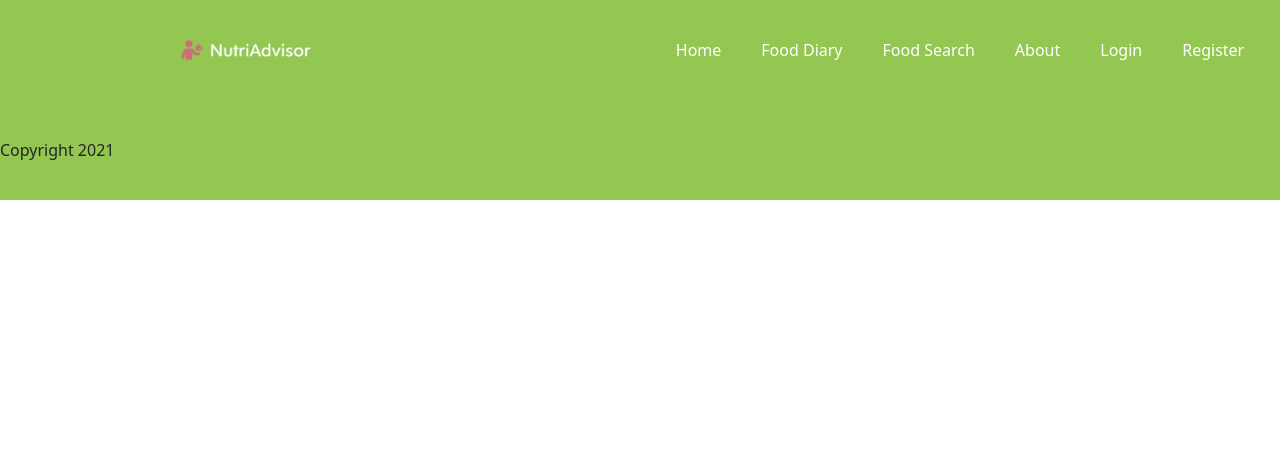
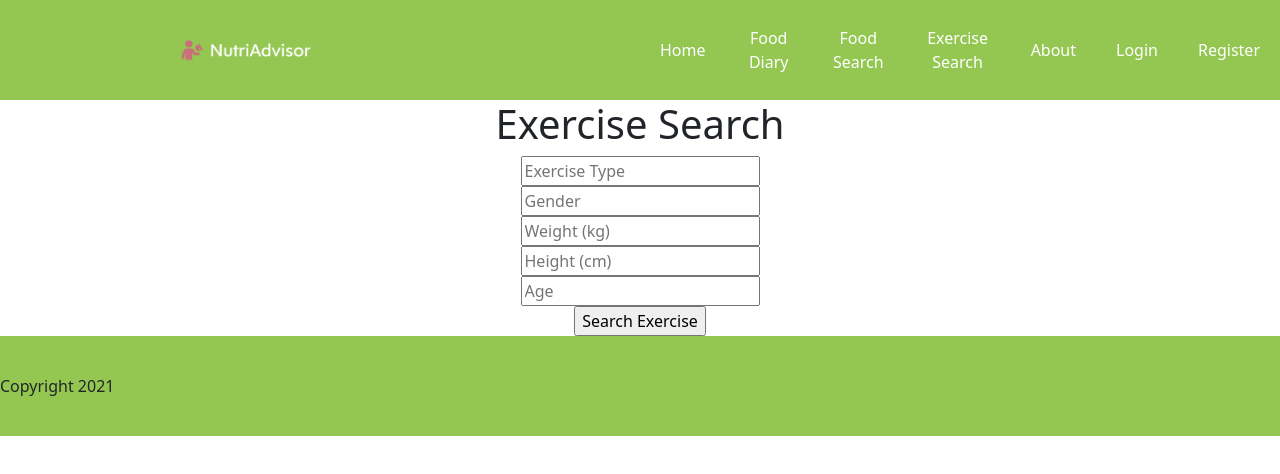
Before and after one commit to magotts/nutriadvisor, a React (Create React App) app in the folder client/: page /exercise_search in a window 1280 px wide. Shown: the top 474 px of the page. Built offline with nearby package versions, Linux system fonts and the light colour scheme.

Commit message:
exercise search

```diff
--- a/client/src/App.js
+++ b/client/src/App.js
@@ -11,6 +11,7 @@ import Navbar from "./components/Navbar";
 import Footer from "./components/Footer";
 import Food_Diary from "./pages/Food_Diary";
 import Food_Search from "./pages/Food_Search";
+import Exercise_Search from "./pages/Exercise_Search";
 
 
 function App() {
@@ -27,6 +28,7 @@ function App() {
           <Route path="/login" exact component={Login} />
           <Route path="/register" exact component={Register} />
           <Route path="/food_search" exact component={Food_Search} />
+          <Route path="/exercise_search" exact component={Exercise_Search} />
         </Switch>
         <Footer />
       </Router>
--- /dev/null
+++ b/client/src/components/ExerciseAlert.js
@@ -0,0 +1,11 @@
+import React from 'react'
+
+const Alert = ({alert}) => {
+  return (
+    <div>
+      <h3>{alert}</h3>
+    </div>
+  )
+}
+
+export default Alert;
--- /dev/null
+++ b/client/src/components/ExerciseInfo.js
@@ -0,0 +1,15 @@
+import React from 'react'
+
+const Exercises = ({exercises}) => {
+  const{name, duration_min, nf_calories} = exercises;
+
+  return (
+    <div>
+      <h2>Exercise Type: {name}</h2>
+      <h2>Exercise Duration: {duration_min}</h2>
+      <h2>Calories Burned: {nf_calories}</h2>
+    </div>
+  )
+}
+
+export default Exercises;
--- a/client/src/components/Navbar.js
+++ b/client/src/components/Navbar.js
@@ -15,6 +15,7 @@ export default function Navbar(props) {
         <Link to="/"> Home </Link>
         <Link to="/food_diary"> Food Diary </Link>
         <Link to="/food_search"> Food Search </Link>
+        <Link to="/exercise_search"> Exercise Search </Link>
         <Link to="/about"> About </Link>
         <Link to="/login"> Login </Link>
         <Link to="/register"> Register </Link>
--- /dev/null
+++ b/client/src/pages/Exercise_Search.js
@@ -0,0 +1,91 @@
+import React, {useState} from 'react';
+import axios from 'axios';
+import Exercises from '../components/ExerciseInfo';
+import Alert from '../components/ExerciseAlert';
+
+const Exercise_Search = () => {
+  const [query, setQuery] = useState("");
+  const [gender, setGender] = useState("");
+  const [weight_kg, setWeightKg] = useState("");
+  const [height_cm, setHeightCm] = useState("");
+  const [age, setAge] = useState("");
+  const [exercises, setExercises] = useState([]);
+  const [alert, setAlert] = useState("");
+
+  const getExercise = () => {
+    if (query !== "" && gender!== "" && weight_kg!== "" && height_cm !== "" && age !== "") {
+      const headers = {
+        'x-app-id': '5ea2186d',
+        'x-app-key': '29aedbe15bbf7105ff8daa4a9b94b2b5',
+        'Content-Type': 'application/json'
+      };
+      const data = {
+        "query":`${query}`,
+        "gender":`${gender}`,
+        "weight_kg":`${weight_kg}`,
+        "height_cm":`${height_cm}`,
+        "age":`${age}`
+      }
+      const url = `https://trackapi.nutritionix.com/v2/natural/exercise`
+      axios
+      .post(url, data, {headers})
+      .then(result => {
+        console.log(result.data);
+        setExercises(result.data.exercises);
+        setQuery("");
+        setGender("");
+        setWeightKg("");
+        setHeightCm("");
+        setAge("");
+        setAlert("");
+      })
+      .catch(err=>{
+        console.log(err.message)
+      })
+    } else {
+      setAlert("Please complete the form.")
+    }
+
+};
+
+const onChange = (event, setState) => {
+  setState(event.target.value);
+}
+
+const onSubmit = (event) => {
+  event.preventDefault();
+  getExercise();
+};
+
+  return (
+    <div>
+      <h1>Exercise Search</h1>
+      <form onSubmit={onSubmit}>
+        {alert !== "" && <Alert alert={alert} />}
+        <div>
+          <input type="text" value={query} placeholder="Exercise Type" onChange={event=>onChange(event, setQuery)}/>
+        </div>
+        <div>
+          <input type="text" value={gender} placeholder="Gender" onChange={event=>onChange(event, setGender)}/>
+        </div>
+        <div>
+          <input type="text" value={weight_kg} placeholder="Weight (kg)" onChange={event=>onChange(event, setWeightKg)}/>
+        </div>
+        <div>
+          <input type="text" value={height_cm} placeholder="Height (cm)" onChange={event=>onChange(event, setHeightCm)}/>
+        </div>
+        <div>
+          <input type="text" value={age} placeholder="Age" onChange={event=>onChange(event, setAge)}/>
+        </div>
+        <input type="submit" value="Search Exercise"/>
+      </form>
+      <div>
+      {exercises !== [] && exercises.map( (exercises, i) => <Exercises key={i} exercises={exercises}/>)}
+    </div>
+    </div>
+  )
+}
+
+export default Exercise_Search;
+
+{/* <h2 key={i} >{exercises['name']}</h2> */}
--- a/client/src/pages/Food_Search.js
+++ b/client/src/pages/Food_Search.js
@@ -79,7 +79,7 @@ const Food_Search = () => {
       <input type="submit" value="Search Food"/>
     </form>
     <div>
-      {foods !== [] && foods.map( foods => <Foods foods = {foods} />)}
+      {foods !== [] && foods.map( (foods, i) => <Foods key={i} foods = {foods} />)}
     </div>
 
     {/* <div>
```
